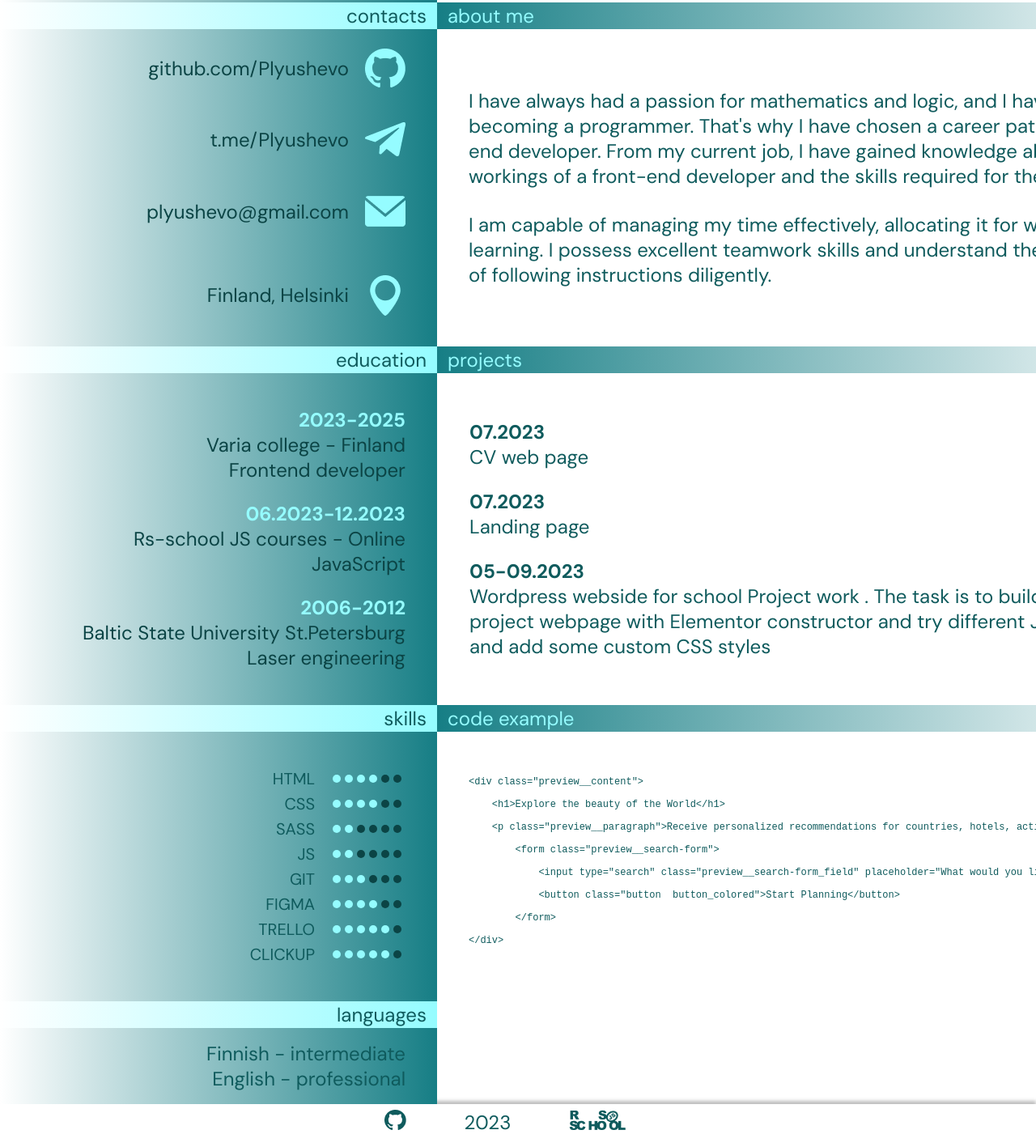
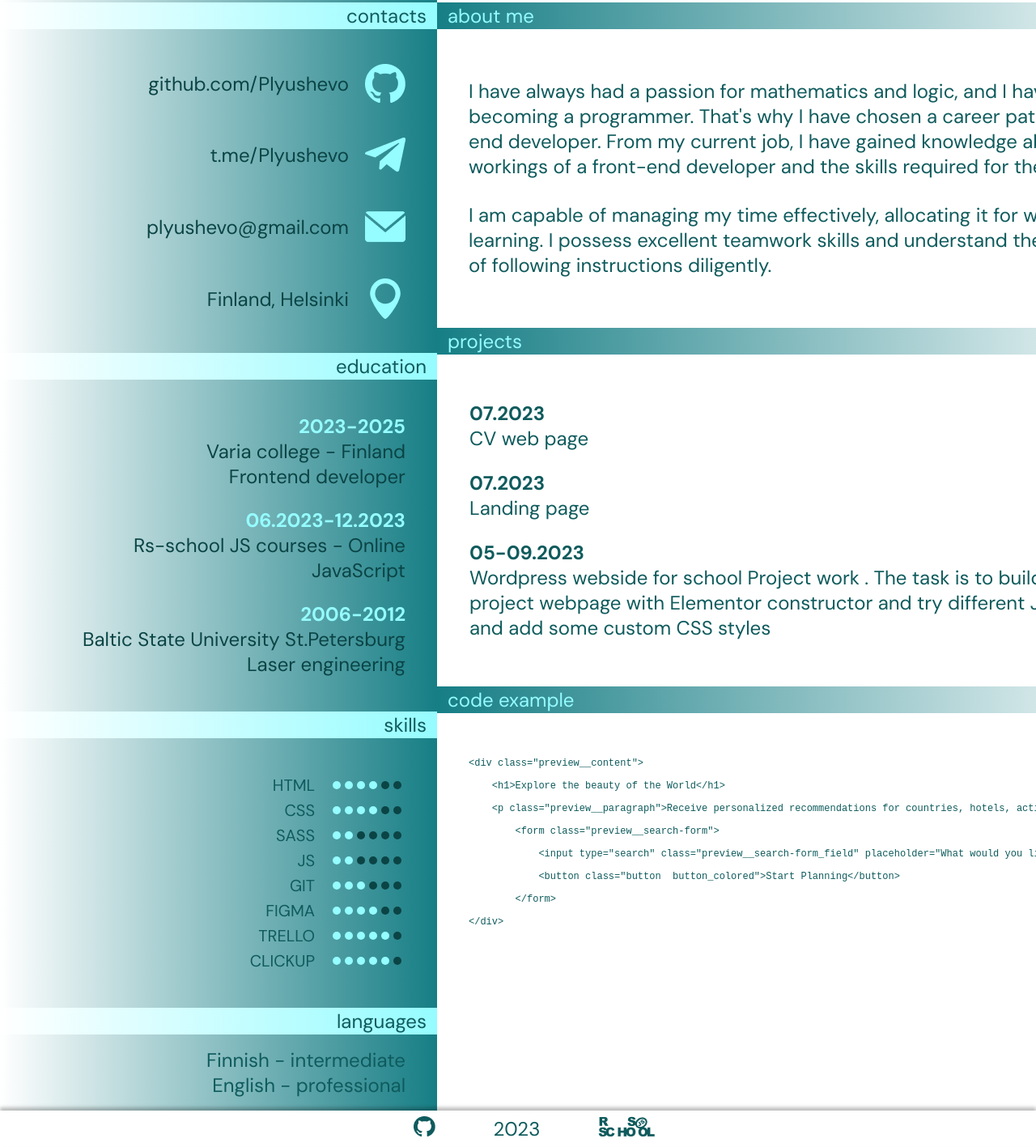
Before and after one commit to Plyushevo/rsschool-cv, a plain HTML site: page index.html in a window 1280 px wide. Shown: the part 515-1932 px from the top of the page at 81% size. Drawn offline with Linux system fonts and the light colour scheme.

Commit message:
fix: footer align, refactor: style file deleted empty lines

```diff
--- a/style.css
+++ b/style.css
@@ -1,10 +1,6 @@
 /* !!!transfer imgs to assets folder!!! */
 
 /* !!!group divider properties together!! */
-/*
-fix!!! .projects {
-    min-height: 424px;
-} */
 
 /*constant styles start: */
 
@@ -15,8 +11,6 @@ fix!!! .projects {
 h3 {
     margin: 0;
 }
-
-p {}
 
 body {
     margin: 0;
@@ -98,7 +92,6 @@ h3 {
 
 }
 
-
 /* header style end */
 
 /* main style start */
@@ -110,7 +103,7 @@ h3 {
 
 /* aside style start  */
 
-/* profiel photo style */
+/* profile photo style */
 
 figure {
     margin: 45px 60px 45px 96px;
@@ -118,19 +111,20 @@ figure {
     height: 384px;
 }
 
-/* aside general  */
+/* aside general */
 aside {
     width: 540px;
     display: flex;
     flex-direction: column;
     background-image: linear-gradient(to left, #167E85 , white);
+    z-index: -1; /* to show shodow from hader and footer above pannel*/
 }
 
 .aside__info {
-    padding-right: 39px;
+    padding-right: 39px; /* main gap between content and border*/
 }
 
-/* aside contacts  */
+/* aside contacts style */
 
 .contacts {
     display: flex;
@@ -139,6 +133,10 @@ aside {
     color: #0F5B5D;
     text-align: right;
     font-size: 24px;
+}
+.aside_contacts_list {
+    margin: 43px 0 42px 0;
+    max-height: 400px;
 }
 
 .aside_contacts_list_item {
@@ -156,6 +154,10 @@ aside {
     padding-right: 20px;
     text-decoration: none;
     color: #0B4445;
+}
+
+.aside_contacts_list_item_paragraph {
+    margin: 0;
 }
 
 /* aside education  */
@@ -305,7 +307,7 @@ aside {
 
 .main__about-me {
     padding-left: 39px;
-    margin: 73px 0;
+    margin: 61px 0 62px 0;
 }
 
 .main__about-me_paragraph {
@@ -366,38 +368,39 @@ pre {
 
 .footer {
     box-shadow: 0px -4px 4px 0 rgba(0, 0, 0, 0.25);
-    overflow: auto;
+    height: 44px;
 }
 
 .footer__wrapper {
     display: flex;
     justify-content: center;
     align-items: center;
-    height: 44px;
     margin: auto;
-}
-
-
-
-.footer__list {
-    display: flex;
-    padding: auto;
-
 }
 
 .footer__list {
     display: flex;
-    margin: 0;
     padding: 0;
+    margin: 7px 0;
 }
 
-.footer__list_item>h3 {
-    margin: 0;
-}
 .footer__list_item {
     padding-right: 72px;
 }
 
-aside {
-    /* z-index: -1; */
+.footer__list_item>h3 {
+    display: block;
 }
+
+.footer__list_item>img {
+    margin: 0;
+}
+
+.footer__list_item>a {
+    display: block;
+    height: 25px;
+}
+
+.footer__list_item:last-child {
+    padding: 0;
+}
```
